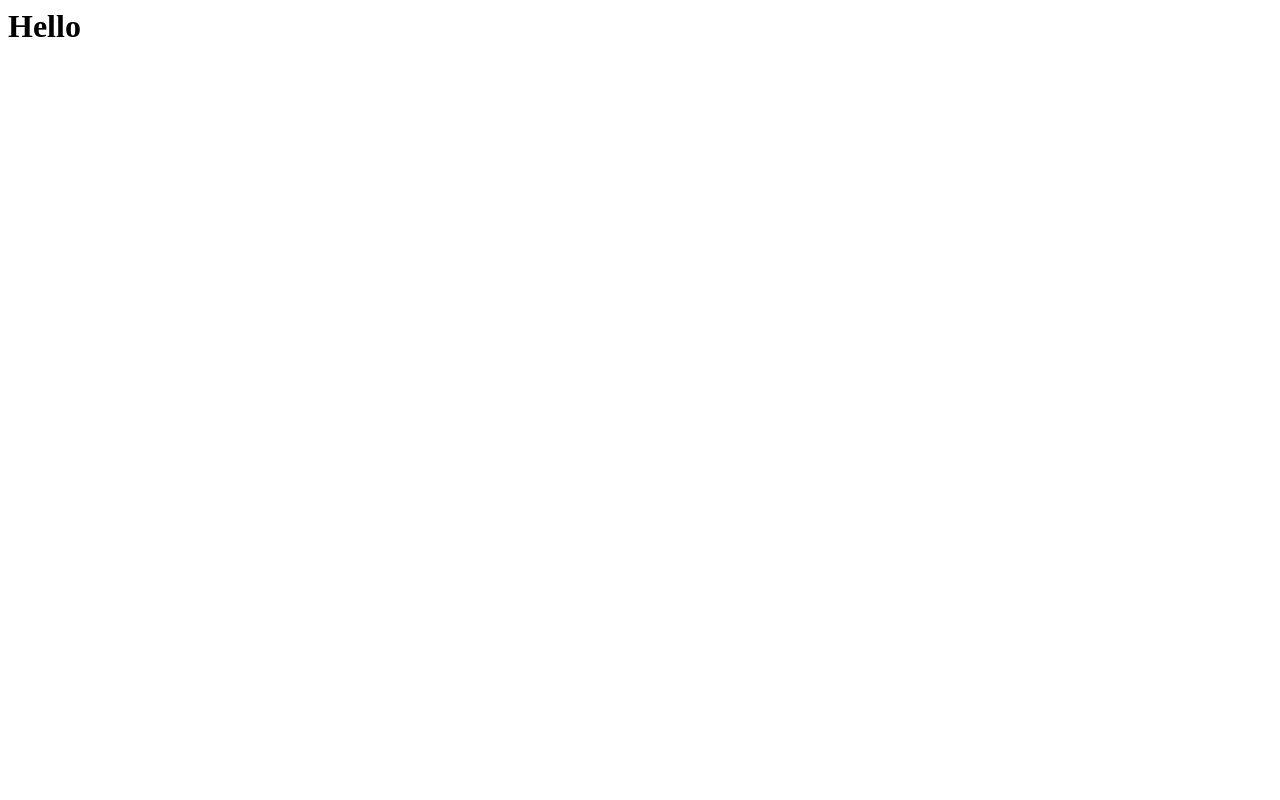
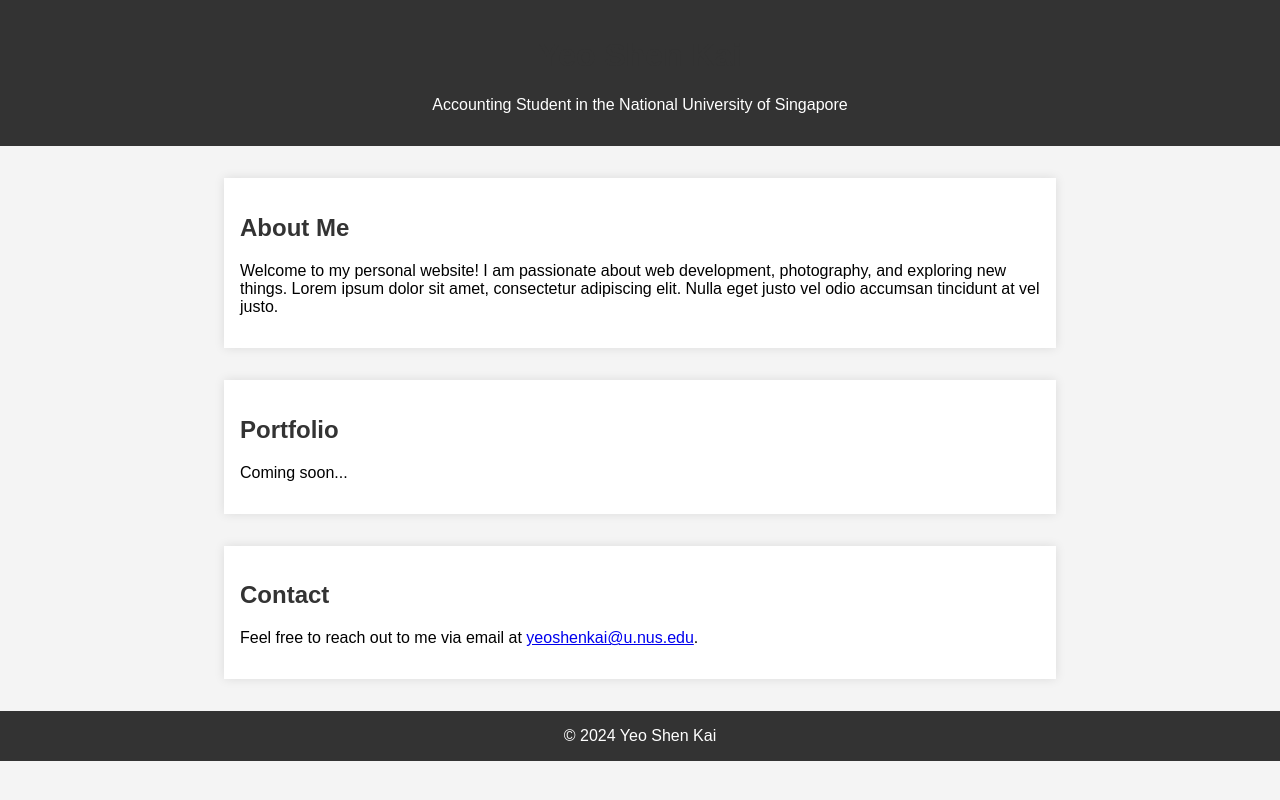
Before and after one commit to YeoShenKai/YeoShenKai.github.io, a plain HTML site: page index.html in a window 1280 px wide. Drawn offline with Linux system fonts and the light colour scheme.

Commit message:
Update index.html

```diff
--- a/index.html
+++ b/index.html
@@ -1,4 +1,75 @@
-<DOCTYPE html>
-<html>
-  <h1> Hello </h1>
+<!DOCTYPE html>
+<html lang="en">
+<head>
+    <meta charset="UTF-8">
+    <meta name="viewport" content="width=device-width, initial-scale=1.0">
+    <title>Yeo Shen Kai - Personal Website</title>
+    <style>
+        body {
+            font-family: Arial, sans-serif;
+            margin: 0;
+            padding: 0;
+            background-color: #f4f4f4;
+        }
+
+        header {
+            background-color: #333;
+            color: #fff;
+            text-align: center;
+            padding: 1em;
+        }
+
+        section {
+            max-width: 800px;
+            margin: 2em auto;
+            padding: 1em;
+            background-color: #fff;
+            box-shadow: 0 0 10px rgba(0, 0, 0, 0.1);
+        }
+
+        h1, h2, h3 {
+            color: #333;
+        }
+
+        footer {
+            text-align: center;
+            padding: 1em;
+            background-color: #333;
+            color: #fff;
+        }
+    </style>
+</head>
+<body>
+
+    <header>
+        <h1>Yeo Shen Kai</h1>
+        <p>Accounting Student in the National University of Singapore</p>
+    </header>
+
+    <section>
+        <h2>About Me</h2>
+        <p>
+            Welcome to my personal website! I am passionate about web development, photography, and exploring new things.
+            Lorem ipsum dolor sit amet, consectetur adipiscing elit. Nulla eget justo vel odio accumsan tincidunt at vel justo.
+        </p>
+    </section>
+
+    <section>
+        <h2>Portfolio</h2>
+        <!-- Add your portfolio items here -->
+        <p>Coming soon...</p>
+    </section>
+
+    <section>
+        <h2>Contact</h2>
+        <p>
+            Feel free to reach out to me via email at <a href="yeoshenkai@u.nus.edu">yeoshenkai@u.nus.edu</a>.
+        </p>
+    </section>
+
+    <footer>
+        &copy; 2024 Yeo Shen Kai
+    </footer>
+
+</body>
 </html>
```
